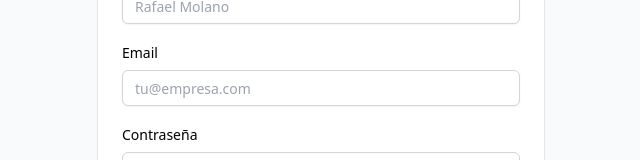
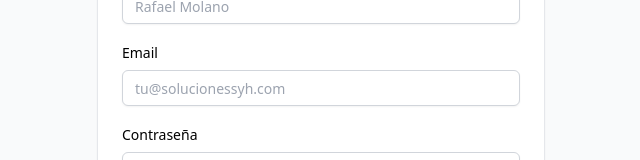
Before and after one commit to RafaelMolano/activity-tracker, a React (Vite) app in the folder frontend/: page /register in a window 1280 px wide. Shown: the part 324-484 px from the top of the page, without its empty margins (319-959 px from the left). Built offline with nearby package versions, Linux system fonts and the light colour scheme; no server answers.

Commit message:
Registro solo para el dominio solucinessyh.com

```diff
--- a/frontend/src/pages/RegisterPage.tsx
+++ b/frontend/src/pages/RegisterPage.tsx
@@ -11,7 +11,12 @@ import { authApi } from '@/api/auth'
 
 const schema = z.object({
   full_name: z.string().min(2, 'Mínimo 2 caracteres'),
-  email: z.string().email('Email inválido'),
+  email: z
+    .string()
+    .email('Email inválido')
+    .refine((v) => v.toLowerCase().endsWith('@solucionessyh.com'), {
+      message: 'Solo se permiten correos @solucionessyh.com',
+    }),
   password: z
     .string()
     .min(8, 'Mínimo 8 caracteres')
@@ -59,7 +64,7 @@ export default function RegisterPage() {
             </div>
             <div className="space-y-1.5">
               <Label htmlFor="email">Email</Label>
-              <Input id="email" type="email" placeholder="tu@empresa.com" {...register('email')} />
+              <Input id="email" type="email" placeholder="tu@solucionessyh.com" {...register('email')} />
               {errors.email && <p className="text-xs text-red-600">{errors.email.message}</p>}
             </div>
             <div className="space-y-1.5">
```
Also changed, not shown: 1 other file (tests, documents, lock files or other folders).
